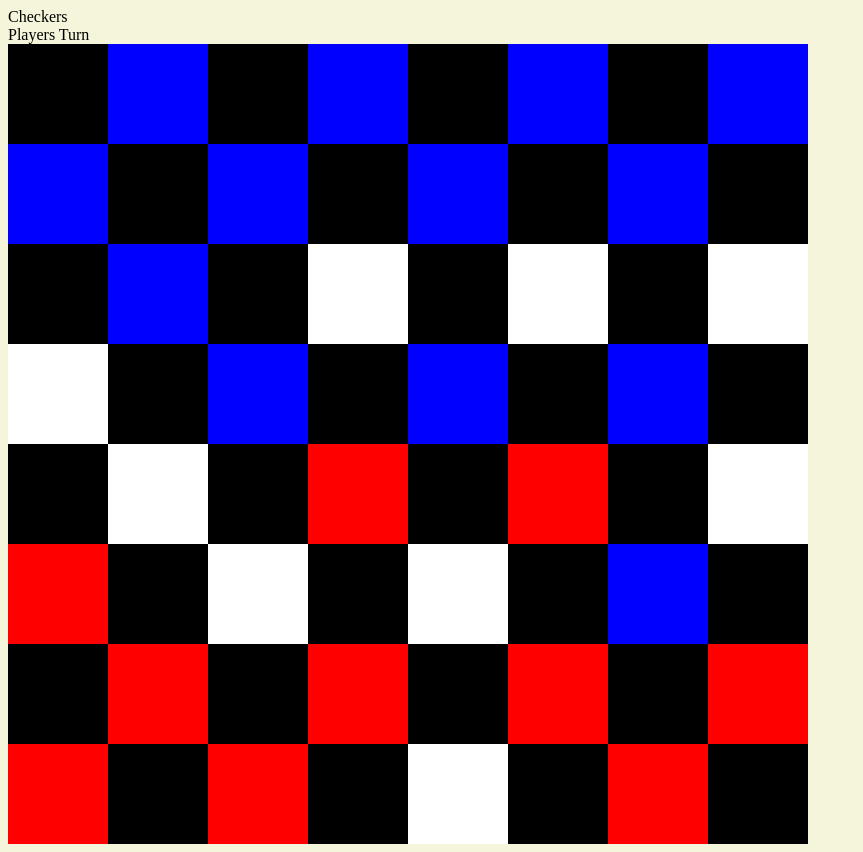
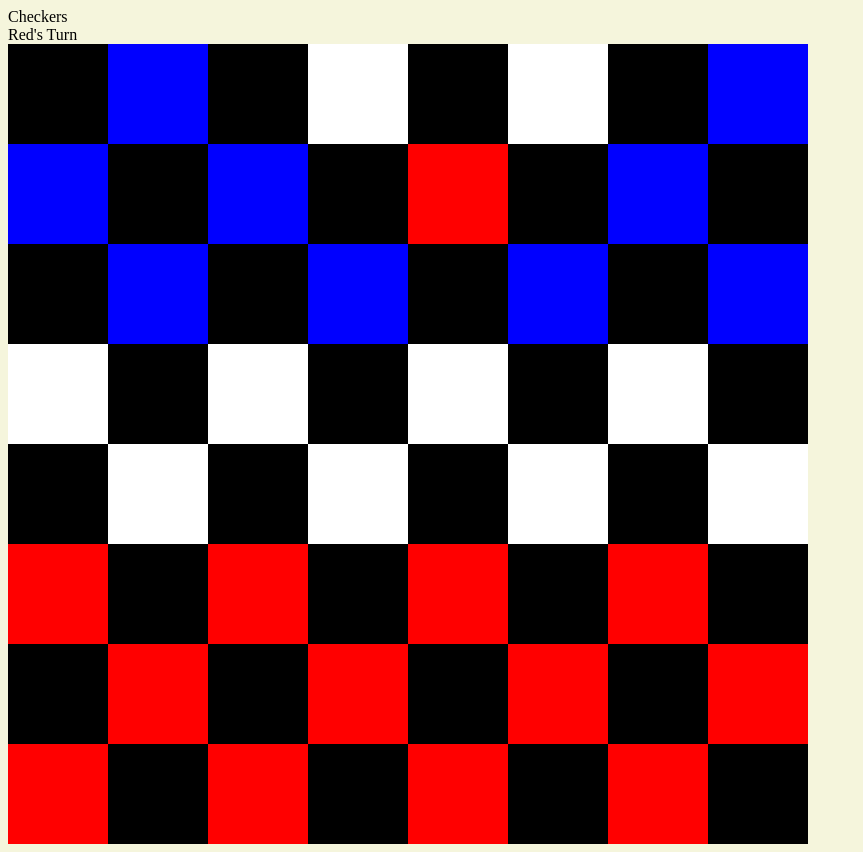
Before and after one commit to SireKyah/New-Project-for-gs, a plain HTML site: page index.html in a window 1280 px wide. Shown: the whole page, without its empty margins (0-863 px from the left). Drawn offline with Linux system fonts and the light colour scheme.

Commit message:
player win condition and some HTML

```diff
--- a/index.html
+++ b/index.html
@@ -9,7 +9,7 @@
 </head>
 <body>
     <header> Checkers </header>
-    <div class="players-turn">Players Turn</div>
+    <div class="player-turn">Red's Turn</div>
     <main>
         <div class="board">
             <!-- First Row -->
--- a/main.js
+++ b/main.js
@@ -1,5 +1,6 @@
 // Class Selector
 gameBoard = document.querySelector('.board');
+playerTurn = document.querySelector('.player-turn');
 // Add players
 const redPiece = -1;
 const bluePiece = 1;
@@ -10,14 +11,14 @@ let occupied = null;
 // Add board
 // prettier-ignore
 let board = [
+  [ 0,  1,  0,  0,  0,  0,  0,  1],
+  [ 1,  0,  1,  0, -1,  0,  1,  0],
   [ 0,  1,  0,  1,  0,  1,  0,  1],
-  [ 1,  0,  1,  0,  1,  0,  1,  0],
-  [ 0,  1,  0,  0,  0,  0,  0,  0],
-  [ 0,  0,  1,  0,  1,  0,  1,  0],
-  [ 0,  0,  0, -1,  0, -1,  0,  0],
-  [-1,  0,  0,  0,  0,  0,  1,  0],
+  [ 0,  0,  0,  0,  0,  0,  0,  0],
+  [ 0,  0,  0,  0,  0,  0,  0,  0],
+  [-1,  0, -1,  0, -1,  0, -1,  0],
   [ 0, -1,  0, -1,  0, -1,  0, -1],
-  [-1,  0, -1,  0,  0,  0, -1,  0],
+  [-1,  0, -1,  0, -1,  0, -1,  0],
 ];
 // add render the board
 function renderBoard() {
@@ -68,7 +69,16 @@ gameBoard.addEventListener('click', (event) => {
             board[validMove.capture.row][validMove.capture.column] = 0;
         }
         renderBoard();
+        if (clickRow === 7 || clickRow === 0) {
+            console.log(`${currentPlayer} you win`);
+            return;
+        }
         currentPlayer *= -1;
+        if (currentPlayer === 1) {
+            playerTurn.innerHTML = `Blue's Turn`;
+        } else if (currentPlayer === -1) {
+            playerTurn.innerHTML = `Red's Turn`;
+        }
         playerMoving = false;
         initialClick = null;
         return;
```
Also changed, not shown: 1 other file.
